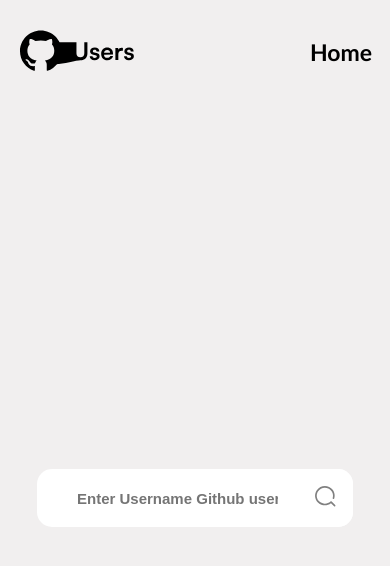
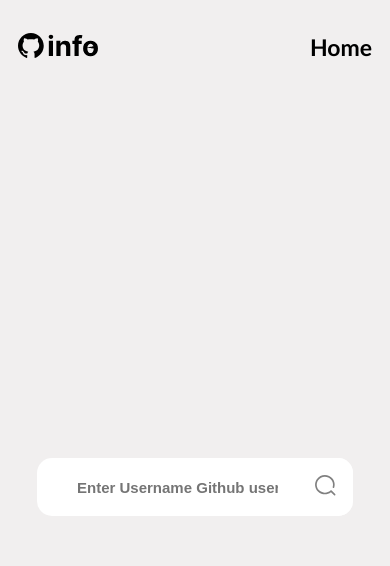
Before and after one commit to montu-mali/GitUser, a React (Vite) app: page / in a window 390 px wide. Shown: the top 566 px of the page. Built offline with nearby package versions, Linux system fonts and the light colour scheme.

Commit message:
change icon

```diff
--- a/index.html
+++ b/index.html
@@ -5,7 +5,7 @@
     <link rel="icon" type="image/svg+xml" href="/fav.png" />
     <link rel="stylesheet" href="path/to/font-awesome/css/font-awesome.min.css">
     <meta name="viewport" content="width=device-width, initial-scale=1.0" />
-    <title>Github User </title>
+    <title>Git-Info</title>
   </head>
   <body>
     <div id="root"></div>
--- a/src/component/Hero.tsx
+++ b/src/component/Hero.tsx
@@ -25,7 +25,6 @@ const handelChange =(e:any)=>{
     <form onSubmit={handelSubmit}>
         <input type="text"
         onChange={handelChange}
-
         placeholder='Enter Username Github user'
         />
         <button type='submit' className='submit'><img className='search-logo' src={search} alt="" /> </button>
--- a/src/component/User.css
+++ b/src/component/User.css
@@ -194,6 +194,6 @@
         gap: 10px;
     }
     .container{
-        padding: 20px 5px;
+        padding: 20px 0px;
     }
 }
--- a/src/component/User.tsx
+++ b/src/component/User.tsx
@@ -76,7 +76,7 @@ const User = () => {
 
 
   }, []);
-
+  console.log(userInfo)
 
   return (
     <>
--- a/src/component/hero.css
+++ b/src/component/hero.css
@@ -15,7 +15,6 @@ form{
     align-items: center;
     background-color: #fff;
     border-radius: 15px;
-
     display: flex;
     gap: 20px;
     overflow: hidden;
--- a/src/component/navbar.css
+++ b/src/component/navbar.css
@@ -3,6 +3,7 @@
     display: flex;
     justify-content: space-between;
     position: sticky;
+  align-items: center;
     margin-bottom: 30px;
 }
 
@@ -13,7 +14,7 @@
 
 .logo {
 
-    height: 55px;
+    height: 35px;
 }
 
 .right {
@@ -32,11 +33,11 @@
 
 @media (max-width:553px) {
     .nav_container {
-        padding: 20px 10px;
+        padding: 15px 10px;
     }
 
     .logo {
-        height: 45px;
+        height: 25px;
     }
     .right{
         margin: 10px 0px;
```
Also changed, not shown: src/assets/logo.svg.
